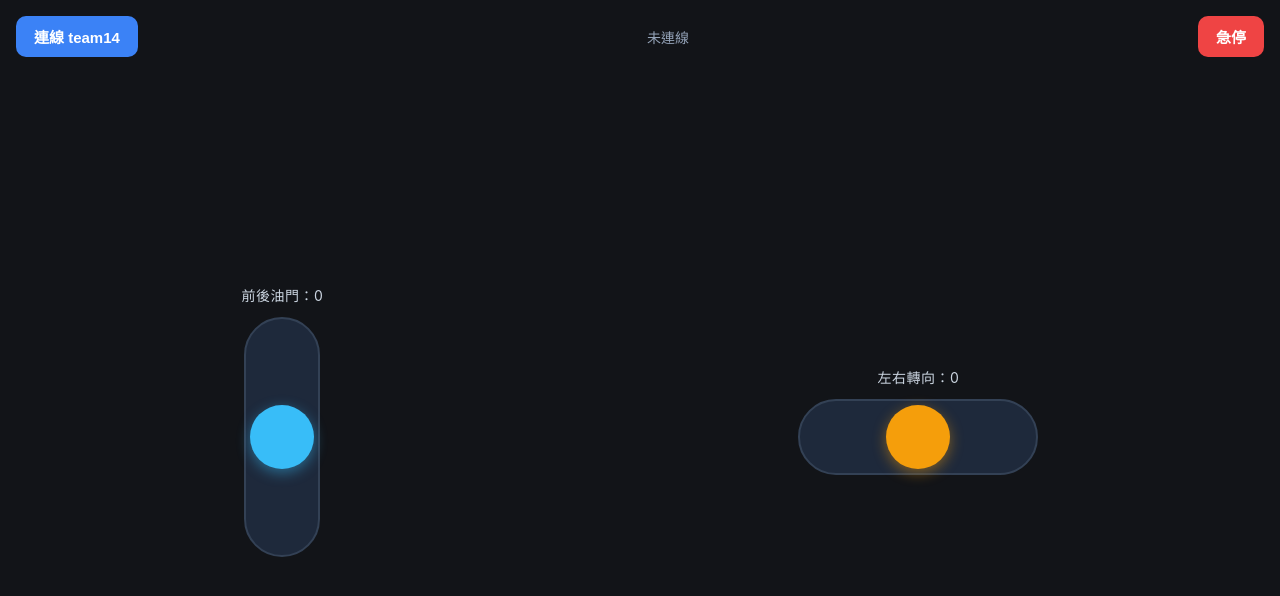
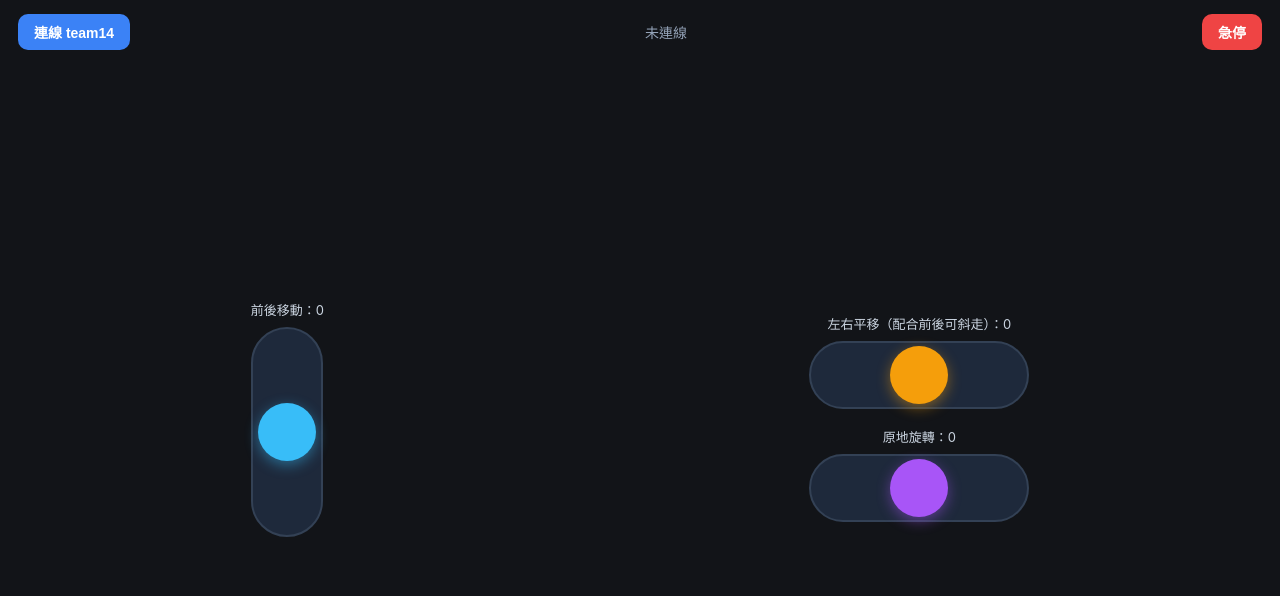
Before and after one commit to xcale42/controller, a plain HTML site: page index.html in a window 1280 px wide. Both pictures are taken after a click on the button "急停". Drawn offline with Linux system fonts and the light colour scheme.

Commit message:
Update title and adjust layout for controls

```diff
--- a/index.html
+++ b/index.html
@@ -3,11 +3,11 @@
 <head>
   <meta charset="UTF-8" />
   <meta name="viewport" content="width=device-width, initial-scale=1.0, maximum-scale=1.0, user-scalable=no" />
-  <title>team14 雙滑桿遙控器</title>
+  <title>team14 全向遙控器</title>
   <style>
     * { box-sizing: border-box; user-select: none; -webkit-user-select: none; touch-action: none; }
     body {
-      margin: 0; padding: 16px;
+      margin: 0; padding: 14px 18px;
       height: 100dvh; width: 100vw;
       background: #121418; color: #f1f5f9;
       font-family: -apple-system, BlinkMacSystemFont, "Segoe UI", sans-serif;
@@ -21,52 +21,51 @@
     .status { font-size: 14px; color: #94a3b8; }
     .status.connected { color: #4ade80; }
     .btn {
-      padding: 10px 18px; border: none; border-radius: 10px;
-      font-size: 15px; font-weight: 600; cursor: pointer;
+      padding: 8px 16px; border: none; border-radius: 10px;
+      font-size: 14px; font-weight: 600; cursor: pointer;
     }
     .btn-connect { background: #3b82f6; color: #fff; }
     .btn-stop { background: #ef4444; color: #fff; }
 
     .controls {
       flex: 1; display: flex; align-items: center; justify-content: space-around;
-      gap: 24px; padding: 12px 0;
+      gap: 20px;
+    }
+    .right-group {
+      display: flex; flex-direction: column; align-items: center; gap: 18px;
     }
     .panel {
-      display: flex; flex-direction: column; align-items: center; gap: 12px;
+      display: flex; flex-direction: column; align-items: center; gap: 8px;
     }
-    .label { font-size: 14px; color: #cbd5e1; letter-spacing: 0.5px; }
+    .label { font-size: 13px; color: #cbd5e1; }
 
-    /* 垂直滑桿（前後） */
     .track-v {
-      position: relative; width: 76px; height: 240px;
-      background: #1e293b; border-radius: 38px;
-      border: 2px solid #334155;
+      position: relative; width: 72px; height: 210px;
+      background: #1e293b; border-radius: 36px; border: 2px solid #334155;
     }
     .track-v::before {
       content: ""; position: absolute; left: 10px; right: 10px; top: 50%;
       height: 2px; background: #475569; transform: translateY(-50%);
     }
 
-    /* 水平滑桿（左右） */
     .track-h {
-      position: relative; width: 240px; height: 76px;
-      background: #1e293b; border-radius: 38px;
-      border: 2px solid #334155;
+      position: relative; width: 220px; height: 68px;
+      background: #1e293b; border-radius: 34px; border: 2px solid #334155;
     }
     .track-h::before {
       content: ""; position: absolute; top: 10px; bottom: 10px; left: 50%;
       width: 2px; background: #475569; transform: translateX(-50%);
     }
 
-    /* 滑塊 */
     .thumb {
-      position: absolute; width: 64px; height: 64px;
-      border-radius: 50%; background: #38bdf8;
-      box-shadow: 0 4px 14px rgba(56, 189, 248, 0.45);
-      left: 50%; top: 50%; transform: translate(-50%, -50%);
+      position: absolute; width: 58px; height: 58px;
+      border-radius: 50%; left: 50%; top: 50%;
+      transform: translate(-50%, -50%);
       pointer-events: none;
     }
+    #thumbY { background: #38bdf8; box-shadow: 0 4px 14px rgba(56, 189, 248, 0.45); }
     #thumbX { background: #f59e0b; box-shadow: 0 4px 14px rgba(245, 158, 11, 0.45); }
+    #thumbR { background: #a855f7; box-shadow: 0 4px 14px rgba(168, 85, 247, 0.45); }
   </style>
 </head>
 <body>
@@ -78,13 +77,20 @@
 
   <div class="controls">
     <div class="panel">
-      <div class="label">前後油門：<span id="valY">0</span></div>
+      <div class="label">前後移動：<span id="valY">0</span></div>
       <div id="trackY" class="track-v"><div id="thumbY" class="thumb"></div></div>
     </div>
 
-    <div class="panel">
-      <div class="label">左右轉向：<span id="valX">0</span></div>
-      <div id="trackX" class="track-h"><div id="thumbX" class="thumb"></div></div>
+    <div class="right-group">
+      <div class="panel">
+        <div class="label">左右平移（配合前後可斜走）：<span id="valX">0</span></div>
+        <div id="trackX" class="track-h"><div id="thumbX" class="thumb"></div></div>
+      </div>
+
+      <div class="panel">
+        <div class="label">原地旋轉：<span id="valR">0</span></div>
+        <div id="trackR" class="track-h"><div id="thumbR" class="thumb"></div></div>
+      </div>
     </div>
   </div>
 
@@ -97,8 +103,9 @@
     let isWriting = false;
     let pendingPayload = null;
 
-    let currentX = 0; // -100 ~ 100
-    let currentY = 0; // -100 ~ 100
+    let currentX = 0; // 左右平移
+    let currentY = 0; // 前後移動
+    let currentR = 0; // 原地旋轉
     let lastSendTime = 0;
 
     const statusText = document.getElementById('statusText');
@@ -106,12 +113,12 @@
     const stopBtn    = document.getElementById('stopBtn');
     const valXEl     = document.getElementById('valX');
     const valYEl     = document.getElementById('valY');
+    const valREl     = document.getElementById('valR');
 
-    // 傳送 BLE 指令（含防塞車佇列）
     async function sendBLE(text, force = false) {
       if (!rxChar) return;
       const now = Date.now();
-      if (!force && now - lastSendTime < 50) return; // 每 50ms 最多送一次
+      if (!force && now - lastSendTime < 50) return;
       lastSendTime = now;
 
       if (isWriting) {
@@ -142,14 +149,14 @@
     function pushState(force = false) {
       valXEl.textContent = currentX;
       valYEl.textContent = currentY;
-      sendBLE(`${currentX},${currentY}`, force);
+      valREl.textContent = currentR;
+      sendBLE(`${currentX},${currentY},${currentR}`, force);
     }
 
-    // 綁定支援多指觸控的滑桿（放開自動回中）
     function setupSlider(trackEl, thumbEl, isVertical, onChange) {
       const updateFromPointer = (e) => {
         const rect = trackEl.getBoundingClientRect();
-        const maxOffset = (isVertical ? rect.height : rect.width) / 2 - 36;
+        const maxOffset = (isVertical ? rect.height : rect.width) / 2 - 33;
         let offset = isVertical
           ? (e.clientY - (rect.top + rect.height / 2))
           : (e.clientX - (rect.left + rect.width / 2));
@@ -159,14 +166,13 @@
           ? `translate(-50%, calc(-50% + ${offset}px))`
           : `translate(calc(-50% + ${offset}px), -50%)`;
 
-        // 垂直滑桿往上為正 (+100)，水平滑桿往右為正 (+100)
         const ratio = isVertical ? (-offset / maxOffset) : (offset / maxOffset);
         onChange(Math.round(ratio * 100), false);
       };
 
       const reset = () => {
         thumbEl.style.transform = 'translate(-50%, -50%)';
-        onChange(0, true); // 歸零時強制立即送出
+        onChange(0, true);
       };
 
       trackEl.addEventListener('pointerdown', (e) => {
@@ -184,13 +190,15 @@
       currentY = v;
       pushState(force);
     });
-
     setupSlider(document.getElementById('trackX'), document.getElementById('thumbX'), false, (v, force) => {
       currentX = v;
       pushState(force);
     });
+    setupSlider(document.getElementById('trackR'), document.getElementById('thumbR'), false, (v, force) => {
+      currentR = v;
+      pushState(force);
+    });
 
-    // 連線 / 斷線按鈕
     connectBtn.addEventListener('click', async () => {
       if (bleDevice && bleDevice.gatt.connected) {
         bleDevice.gatt.disconnect();
@@ -222,12 +230,9 @@
       }
     });
 
-    // 急停按鈕
     stopBtn.addEventListener('click', () => {
-      currentX = 0;
-      currentY = 0;
-      valXEl.textContent = '0';
-      valYEl.textContent = '0';
+      currentX = 0; currentY = 0; currentR = 0;
+      valXEl.textContent = '0'; valYEl.textContent = '0'; valREl.textContent = '0';
       sendBLE('S', true);
     });
   </script>
```
